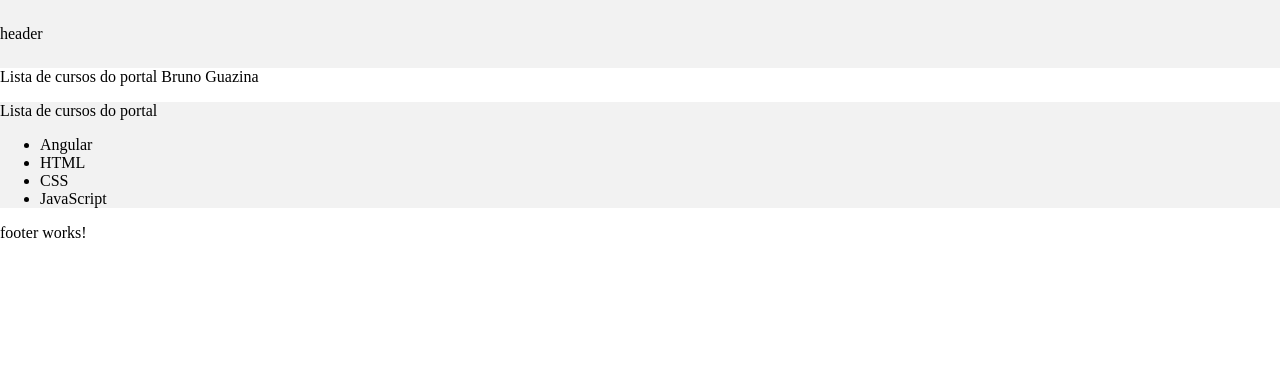
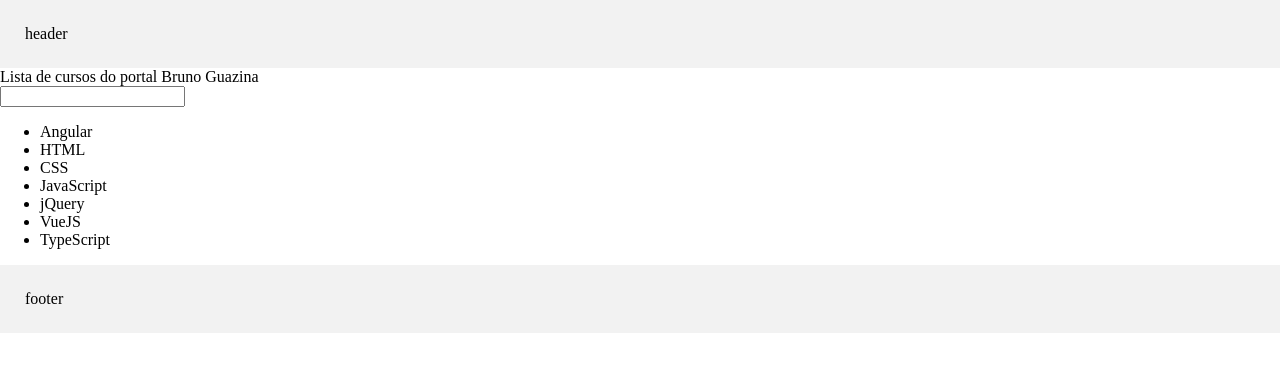
Before and after one commit to brunoguazina/estudos-angular, an Angular app: page / in a window 1280 px wide. Shown: the top 372 px of the page. Built offline with nearby package versions, Linux system fonts and the light colour scheme.

Commit message:
incluindo FormsModule

```diff
--- a/src/app/cursos/cursos.component.html
+++ b/src/app/cursos/cursos.component.html
@@ -1,7 +1,6 @@
-<p>
-  Lista de cursos do portal {{ nomePortal }}
-</p>
 
+<input type="text" value="digite o nome do curso" [(ngModel)]="nomeDoCurso">
+<p> {{nomeDoCurso}} </p>
 
 <ul>
   <li *ngFor="let curso of cursos">
--- a/src/app/cursos/cursos.component.ts
+++ b/src/app/cursos/cursos.component.ts
@@ -8,23 +8,16 @@ import { Component, OnInit } from '@angular/core';
   styleUrls: ['./cursos.component.css']
 })
 
+
 export class CursosComponent {
-
 
   cursos: string [];
 
 
   constructor(private cursosService: CursosService) {
 
-
-    this.listarCursos();
+      this.cursos = this.cursosService.getCursos();
 
   }
 
-
-  private listarCursos() {
-    this.cursos = this.cursosService.getCursos();
-  }
-
-
 }
--- a/src/app/cursos/cursos.module.ts
+++ b/src/app/cursos/cursos.module.ts
@@ -1,12 +1,14 @@
 import { CursosService } from './cursos.service';
 import { NgModule } from '@angular/core';
 import { CommonModule } from '@angular/common';
+import { FormsModule, ReactiveFormsModule } from '@angular/forms';
 
 import { CursosComponent } from './cursos.component';
 
 @NgModule({
   imports: [
-    CommonModule
+    CommonModule,
+    FormsModule
   ],
   declarations: [
     CursosComponent
--- a/src/app/cursos/cursos.service.ts
+++ b/src/app/cursos/cursos.service.ts
@@ -6,7 +6,7 @@ export class CursosService {
   constructor() { }
 
   getCursos () {
-    return ['Angular', 'HTML', 'CSS', 'JavaScript'];
+    return ['Angular', 'HTML', 'CSS', 'JavaScript', 'jQuery', 'VueJS', 'TypeScript'];
   }
 
 }
--- a/src/app/layout/footer/footer.component.css
+++ b/src/app/layout/footer/footer.component.css
@@ -0,0 +1,4 @@
+footer {
+    padding: 25px 25px;
+    background-color: #f2f2f2;
+}
--- a/src/app/layout/footer/footer.component.html
+++ b/src/app/layout/footer/footer.component.html
@@ -1,3 +1,5 @@
-<p>
-  footer works!
-</p>
+<footer>
+  <div>
+    footer
+  </div>
+</footer>
--- a/src/app/layout/header/header.component.css
+++ b/src/app/layout/header/header.component.css
@@ -1,6 +1,4 @@
 header{
-    width: 100%;
-    padding: 25px 0;
-    display: block;
+    padding: 25px 25px;
     background-color: #f2f2f2;
 }
--- a/src/app/layout/layout.component.css
+++ b/src/app/layout/layout.component.css
@@ -1,4 +1,3 @@
 .content {
     width: 100%;
-    background-color: #f2f2f2;
 }
```
